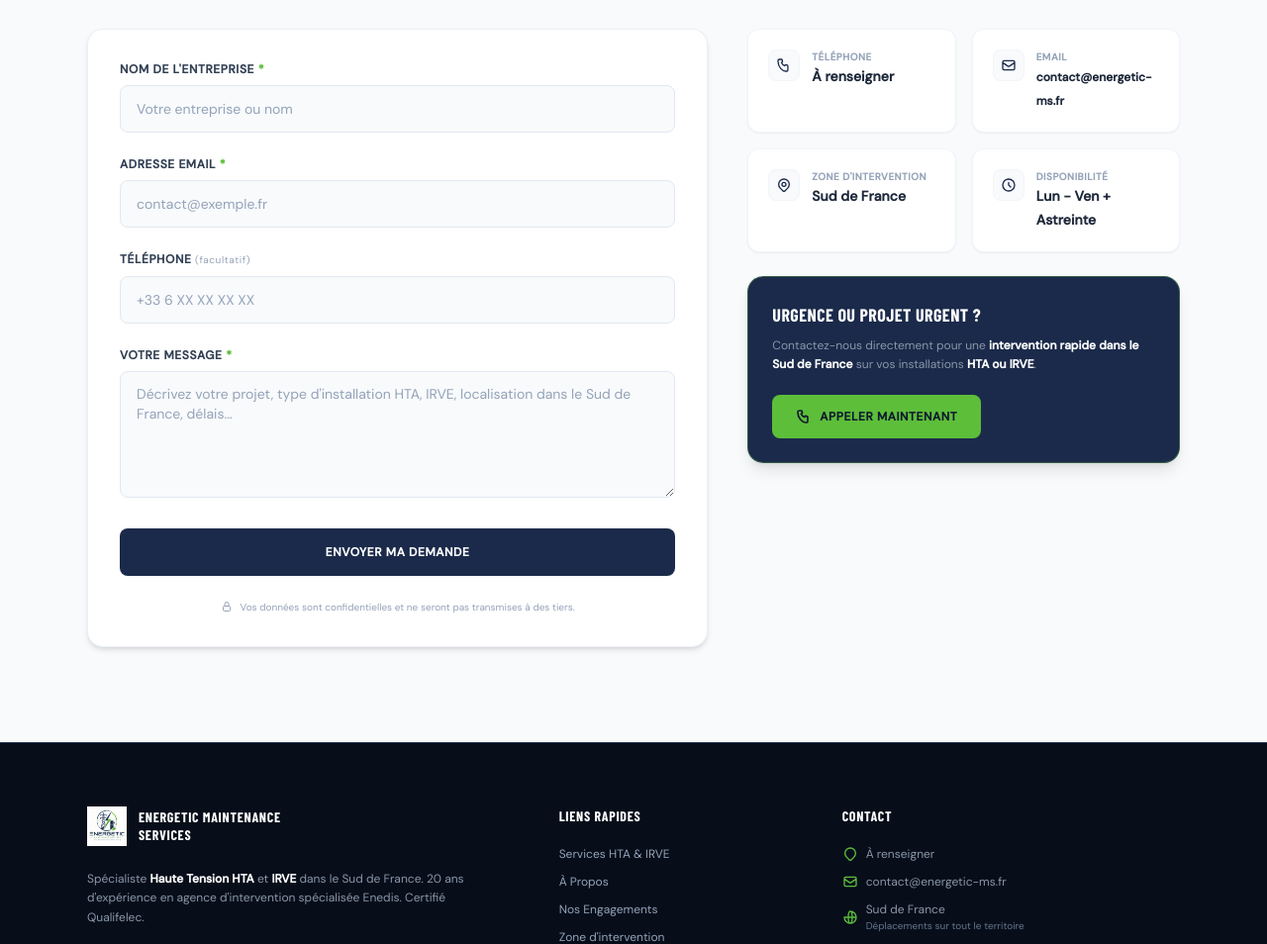
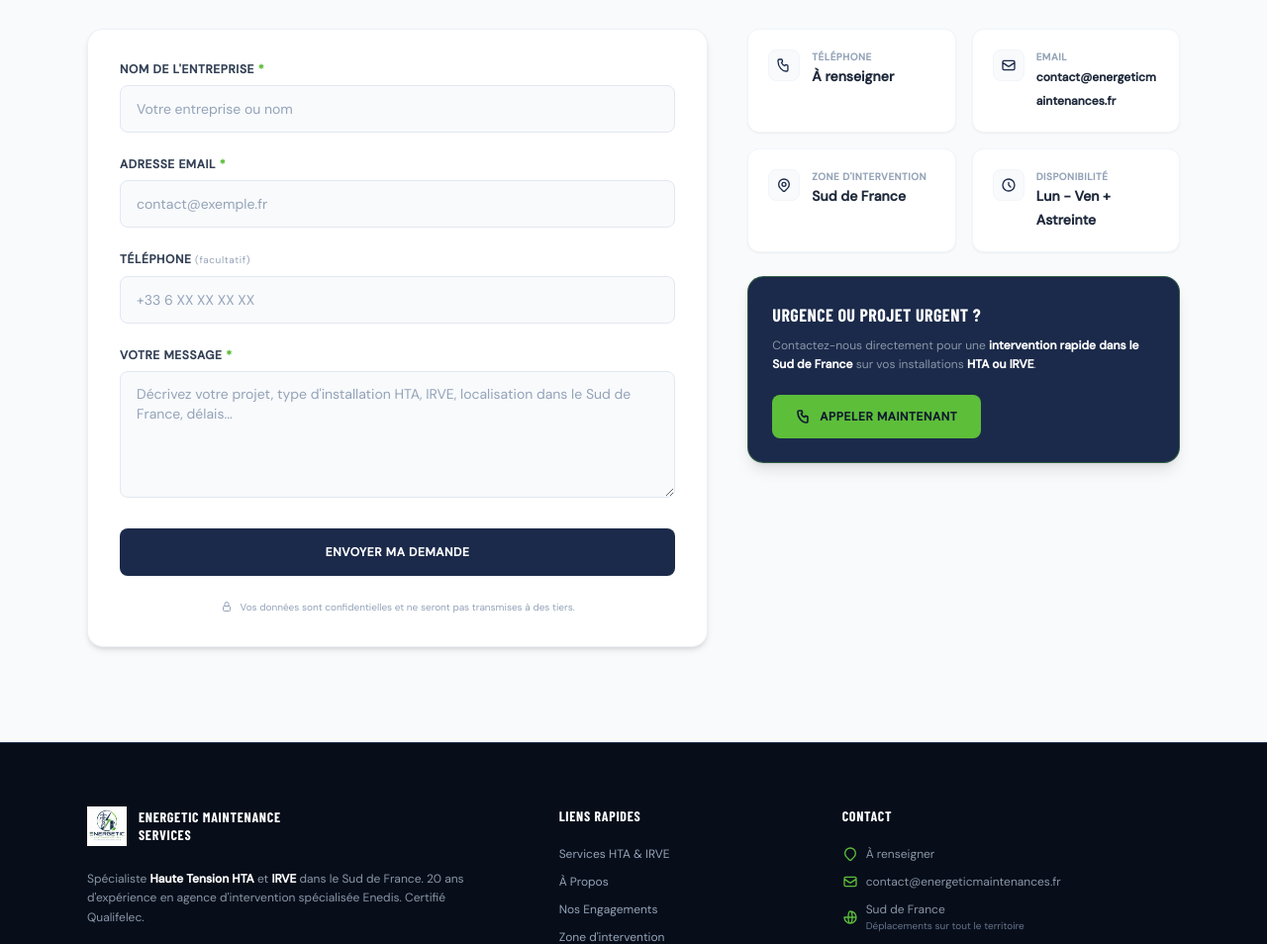
Before and after one commit to inferny34/Energeticmaintenances, a Vue app: page / in a window 1280 px wide. Shown: the part 4674-5628 px from the top of the page at 99% size. Built offline with nearby package versions, Linux system fonts and the light colour scheme; a web font is replaced by a local one.

Commit message:
Correction adresse email formulaire

```diff
--- a/index.html
+++ b/index.html
@@ -39,7 +39,7 @@
     "description": "Spécialiste en installations électriques Haute Tension HTA et bornes de recharge IRVE pour professionnels, industries, entreprises et collectivités dans le Sud de France. Certifié Qualifelec, 20 ans d'expérience Enedis.",
     "url": "https://www.energetic-maintenance-services.fr",
     "telephone": "À renseigner",
-    "email": "contact@energetic-ms.fr",
+    "email": "contact@energeticmaintenances.fr",
     "logo": "https://www.energetic-maintenance-services.fr/logo.png",
     "image": "https://www.energetic-maintenance-services.fr/og-image.jpg",
     "address": {
--- a/src/components/ContactSection.vue
+++ b/src/components/ContactSection.vue
@@ -188,7 +188,7 @@ async function handleSubmit() {
               </div>
               <div class="min-w-0">
                 <span class="block text-[10px] text-slate-400 uppercase tracking-wider font-semibold">Email</span>
-                <a href="mailto:contact@energetic-ms.fr" class="text-xs font-bold text-slate-800 break-all hover:text-ems-green">contact@energetic-ms.fr</a>
+                <a href="mailto:contact@energeticmaintenances.fr" class="text-xs font-bold text-slate-800 break-all hover:text-ems-green">contact@energeticmaintenances.fr</a>
               </div>
             </div>
 
--- a/src/components/FooterSection.vue
+++ b/src/components/FooterSection.vue
@@ -65,7 +65,7 @@
             </li>
             <li class="flex items-center gap-2">
               <svg class="w-4 h-4 flex-shrink-0 text-ems-green" fill="none" viewBox="0 0 24 24" stroke="currentColor" stroke-width="2"><path stroke-linecap="round" stroke-linejoin="round" d="M3 8l7.89 5.26a2 2 0 002.22 0L21 8M5 19h14a2 2 0 002-2V7a2 2 0 00-2-2H5a2 2 0 00-2 2v10a2 2 0 002 2z" /></svg>
-              <a href="mailto:contact@energetic-ms.fr" class="hover:text-white transition-colors">contact@energetic-ms.fr</a>
+              <a href="mailto:contact@energeticmaintenances.fr" class="hover:text-white transition-colors">contact@energeticmaintenances.fr</a>
             </li>
             <li class="flex items-center gap-2">
               <svg class="w-4 h-4 flex-shrink-0 text-ems-green" fill="none" viewBox="0 0 24 24" stroke="currentColor" stroke-width="2"><path stroke-linecap="round" stroke-linejoin="round" d="M21 12a9 9 0 01-9 9m9-9a9 9 0 00-9-9m9 9H3m9 9a9 9 0 01-9-9m9 9c1.657 0 3-4.03 3-9s-1.343-9-3-9m0 18c-1.657 0-3-4.03-3-9s1.343-9 3-9" /></svg>
```
Also changed, not shown: 1 other file (tests, documents, lock files or other folders).
